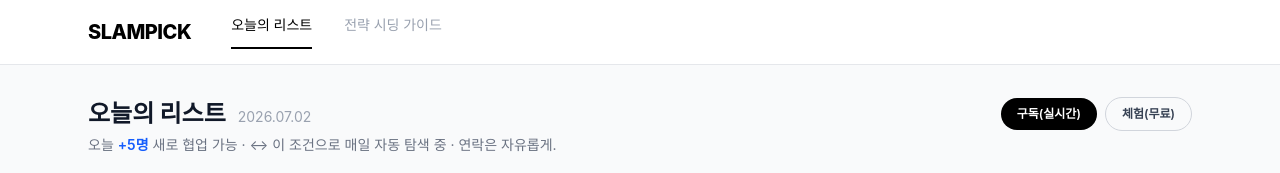
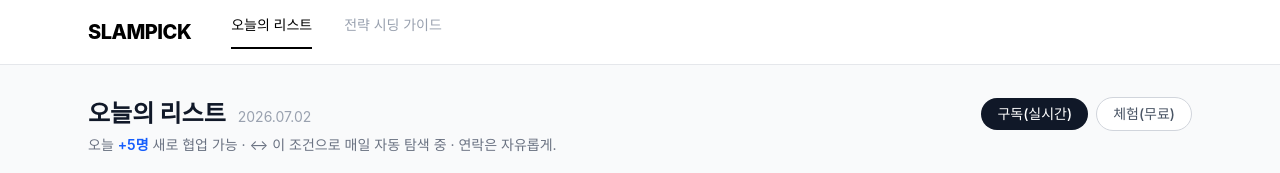
Before and after one commit to nhkoo-dev/slampick-mvp, a React (Vite) app: page / in a window 1280 px wide. Shown: the top 173 px of the page. Built offline with nearby package versions, Linux system fonts and the light colour scheme; no server answers; the database is empty.

Commit message:
feat : 체험 버튼 클릭시 다른 데이터 조회

```diff
--- a/src/components/FilterBar.jsx
+++ b/src/components/FilterBar.jsx
@@ -1,4 +1,4 @@
-function FilterPill({ label, active, onClick }) {
+export function FilterPill({ label, active, onClick }) {
   return (
     <button
       type="button"
--- a/src/pages/TodayList.jsx
+++ b/src/pages/TodayList.jsx
@@ -1,23 +1,30 @@
 import { useEffect, useState } from 'react';
 import Header from '../components/Header';
-import FilterBar from '../components/FilterBar';
+import FilterBar, { FilterPill } from '../components/FilterBar';
 import InfluencerCard from '../components/InfluencerCard';
 import { getInfluencers } from '../repositories/influencerRepository';
 
+const MODES = [
+  { value: 'premium', label: '구독(실시간)' },
+  { value: 'trial', label: '체험(무료)' },
+];
+
 export default function TodayList() {
   const [influencers, setInfluencers] = useState([]);
+  const [mode, setMode] = useState('premium');
   const [selectedRegion, setSelectedRegion] = useState('전체');
   const [selectedTier, setSelectedTier] = useState('전체');
   const [selectedAxis, setSelectedAxis] = useState('전체');
 
   useEffect(() => {
       async function load() {
-          const data = await getInfluencers();
+          const data = await getInfluencers(mode);
+          console.log(data);   // 추가
           setInfluencers(data);
       }
 
       load();
-  }, []);
+  }, [mode]);
 
   const filteredInfluencers = influencers.filter((influencer) => {
     const matchesRegion =
@@ -42,18 +49,14 @@ export default function TodayList() {
           </div>
 
           <div className="flex w-full items-center justify-end gap-2 sm:w-auto">
-            <button
-              type="button"
-              className="rounded-full bg-black px-4 py-2 text-xs font-semibold text-white"
-            >
-              구독(실시간)
-            </button>
-            <button
-              type="button"
-              className="rounded-full border border-gray-300 px-4 py-2 text-xs font-semibold text-gray-700"
-            >
-              체험(무료)
-            </button>
+            {MODES.map((m) => (
+              <FilterPill
+                key={m.value}
+                label={m.label}
+                active={mode === m.value}
+                onClick={() => setMode(m.value)}
+              />
+            ))}
           </div>
         </div>
         <p className="mt-1 text-sm text-gray-500">
@@ -83,7 +86,7 @@ export default function TodayList() {
 
         <div className="mt-5 grid grid-cols-1 gap-5 sm:grid-cols-2 lg:grid-cols-3 xl:grid-cols-4">
           {filteredInfluencers.map((influencer) => (
-            <InfluencerCard key={influencer.handle} {...influencer} />
+            <InfluencerCard key={influencer.influencer_id} {...influencer} />
           ))}
         </div>
       </main>
--- a/src/repositories/influencerRepository.js
+++ b/src/repositories/influencerRepository.js
@@ -1,8 +1,14 @@
 import { supabase } from '../supabase/client';
 
-export async function getInfluencers() {
+const TABLE_BY_MODE = {
+  premium: 'influencers',
+  trial: 'trial_influencers',
+};
+
+
+export async function getInfluencers(mode = 'premium') {
   const { data, error } = await supabase
-    .from('influencers')
+    .from(TABLE_BY_MODE[mode])
     .select(`
         influencer_id,
         name,
@@ -18,6 +24,8 @@ export async function getInfluencers() {
 
 
   if (error) throw error;
+  console.log(mode);
+  console.log(TABLE_BY_MODE[mode]);
 
   return data;
 }
```
